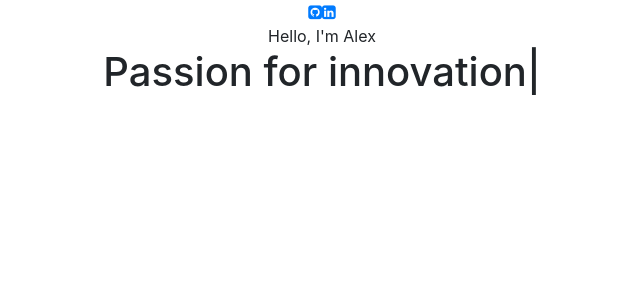
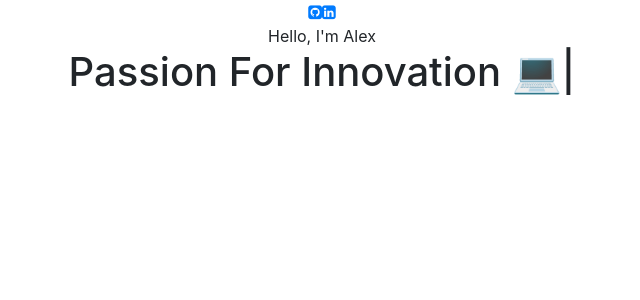
Before and after one commit to AlexGroat/updated-portfolio-3, a React (Create React App) app in the folder client/: page / in a window 1280 px wide. Shown: the top 300 px of the page, without its empty margins (318-958 px from the left). Built offline with nearby package versions, Linux system fonts and the light colour scheme; a web font is replaced by a local one.

Commit message:
working typical loop

```diff
--- a/client/src/PortfolioContainer/Home/Profile.js
+++ b/client/src/PortfolioContainer/Home/Profile.js
@@ -29,11 +29,11 @@ export default function Profile() {
               <Typical
                 loop={Infinity}
                 steps={[
-                  "Full stack developer",
+                  "Full Stack Developer 📱",
                   3000,
-                  "Passion for innovation",
+                  "Passion For Innovation 💻",
                   3000,
-                  "React/React native developer",
+                  "React/React Native Developer 👨‍💻",
                   3000,
                 ]}
               />
```
